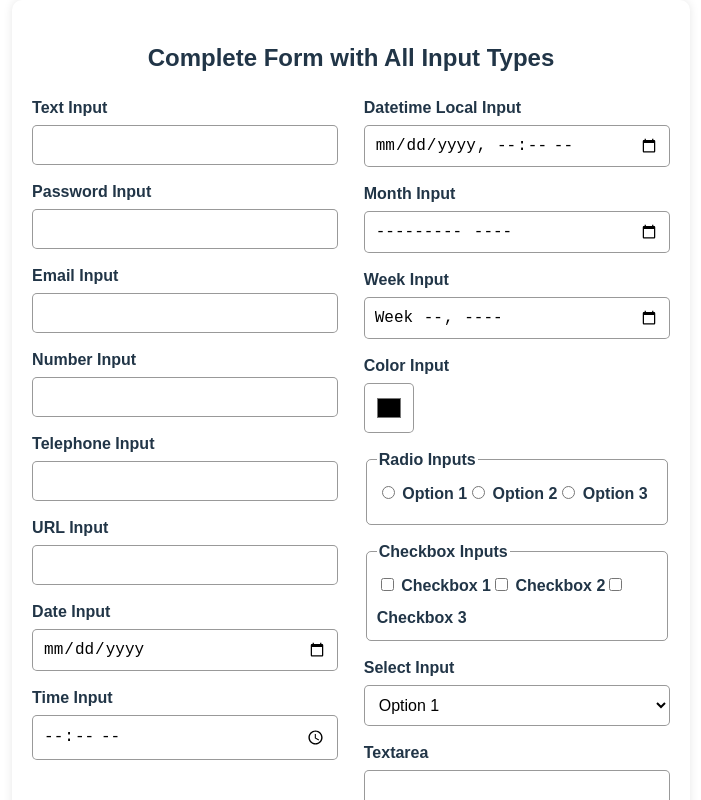
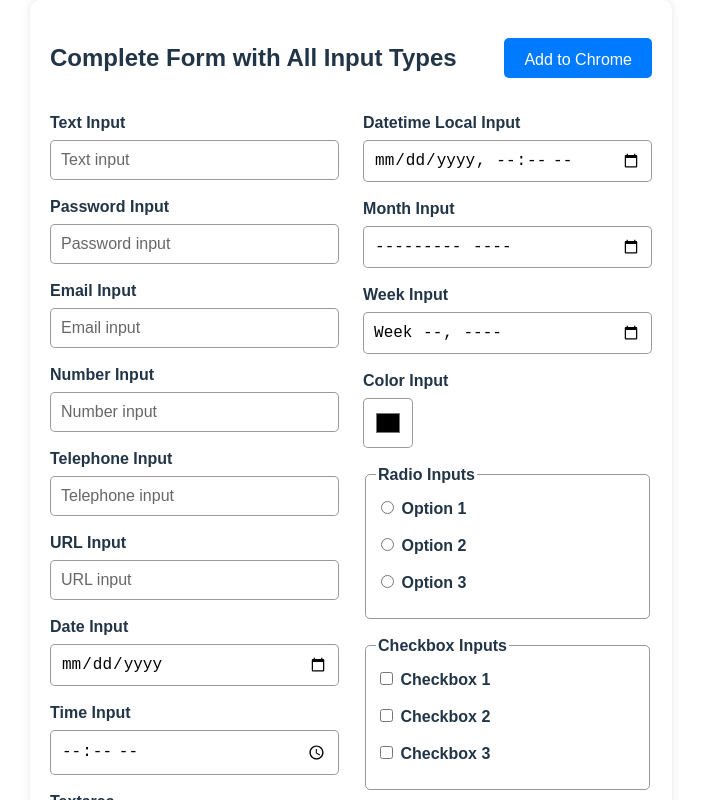
Before and after one commit to chaz9127/autofilly-landing-page, a React (Vite) app: page /test in a window 1280 px wide. Shown: the top 800 px of the page, without its empty margins (309-1010 px from the left). Built offline with nearby package versions, Linux system fonts and the light colour scheme.

Commit message:
style changes

```diff
--- a/src/Pages/LandingPage/LandingPage.scss
+++ b/src/Pages/LandingPage/LandingPage.scss
@@ -22,6 +22,7 @@
 .description {
   font-size: 1.2rem;
   margin: 0;
+  font-weight: bold;
 }
 
 .buttons {
--- a/src/Pages/LandingPage/LandingPage.tsx
+++ b/src/Pages/LandingPage/LandingPage.tsx
@@ -12,7 +12,7 @@ const LandingPage: React.FC = () => {
           Autofilly
         </h1>
         <p className="description">
-          Your one-stop solution for automated form filling.
+          Fill forms with data at the click of a button.
         </p>
         <div className="buttons">
           <a
@@ -24,7 +24,7 @@ const LandingPage: React.FC = () => {
             Add to Chrome
           </a>
           <a
-            href="/test"
+            href="https://github.com/chaz9127/autofilly"
             className="btn btn-secondary"
             target="_blank"
             rel="noopener noreferrer"
@@ -37,7 +37,7 @@ const LandingPage: React.FC = () => {
             target="_blank"
             rel="noopener noreferrer"
           >
-            Test
+            Test Form
           </a>
         </div>
       </div>
--- a/src/Pages/Test/Test.scss
+++ b/src/Pages/Test/Test.scss
@@ -12,10 +12,21 @@ body {
   box-shadow: 0 0 10px rgba(0, 0, 0, 0.1);
   max-width: 800px;
   width: 100%;
+
+  a {
+    display: inline-block;
+    height: 1.2rem;
+  }
+}
+
+.form-header {
+  display: flex;
+  justify-content: space-between;
+  align-items: center;
+  margin-bottom: 15px;
 }
 
 h2 {
-  text-align: center;
   margin-bottom: 20px;
 }
 
@@ -53,3 +64,8 @@ textarea {
 legend {
   font-weight: bold;
 }
+
+.group-container {
+  display: flex;
+  flex-direction: column;
+}
--- a/src/Pages/Test/Test.tsx
+++ b/src/Pages/Test/Test.tsx
@@ -5,7 +5,18 @@ const Test: React.FC = () => {
   return (
     <div className="form-container">
     <form id="complete-form">
+      <div className="form-header">
         <h2>Complete Form with All Input Types</h2>
+
+        <a
+            href="https://chromewebstore.google.com/detail/autofilly/kipeljdmmfapdfmklhibgedbgppgaeom"
+            className="btn btn-primary"
+            target="_blank"
+            rel="noopener noreferrer"
+          >
+            Add to Chrome
+          </a>
+      </div>
       <div className="form-row">
         <div className="form-column">
           <label htmlFor="text-input">Text Input</label>
@@ -31,6 +42,9 @@ const Test: React.FC = () => {
 
           <label htmlFor="time-input">Time Input</label>
           <input type="time" id="time-input" name="time-input" />
+
+          <label htmlFor="textarea-input">Textarea</label>
+          <textarea id="textarea-input" name="textarea-input" rows={4} placeholder="Textarea input"></textarea>
         </div>
 
         <div className="form-column">
@@ -48,6 +62,7 @@ const Test: React.FC = () => {
 
           <fieldset>
             <legend>Radio Inputs</legend>
+            <div className="group-container">
               <label>
                 <input type="radio" name="radio-group" value="option1" /> Option 1
               </label>
@@ -57,10 +72,12 @@ const Test: React.FC = () => {
               <label>
                 <input type="radio" name="radio-group" value="option3" /> Option 3
               </label>
+            </div>
           </fieldset>
 
           <fieldset>
             <legend>Checkbox Inputs</legend>
+            <div className="group-container">
               <label>
                 <input type="checkbox" name="checkbox-group" value="checkbox1" /> Checkbox 1
               </label>
@@ -70,6 +87,7 @@ const Test: React.FC = () => {
               <label>
                 <input type="checkbox" name="checkbox-group" value="checkbox3" /> Checkbox 3
               </label>
+            </div>
           </fieldset>
 
           <label htmlFor="select-input">Select Input</label>
@@ -78,9 +96,6 @@ const Test: React.FC = () => {
             <option value="option2">Option 2</option>
             <option value="option3">Option 3</option>
           </select>
-
-          <label htmlFor="textarea-input">Textarea</label>
-          <textarea id="textarea-input" name="textarea-input" rows={4} placeholder="Textarea input"></textarea>
 
           <label htmlFor="file-input">File Input (Under Development)</label>
           <input type="file" id="file-input" name="file-input" />
--- a/src/index.css
+++ b/src/index.css
@@ -94,5 +94,9 @@ input, select, textarea {
   textarea,
   fieldset {
     border: 1px solid rgba(0,0,0,0.4);
+
+    &::placeholder {
+      color: rgba(0,0,0,.6);
+    }
   }
 }
```
Lines whose indentation alone changed are shown as unchanged.
